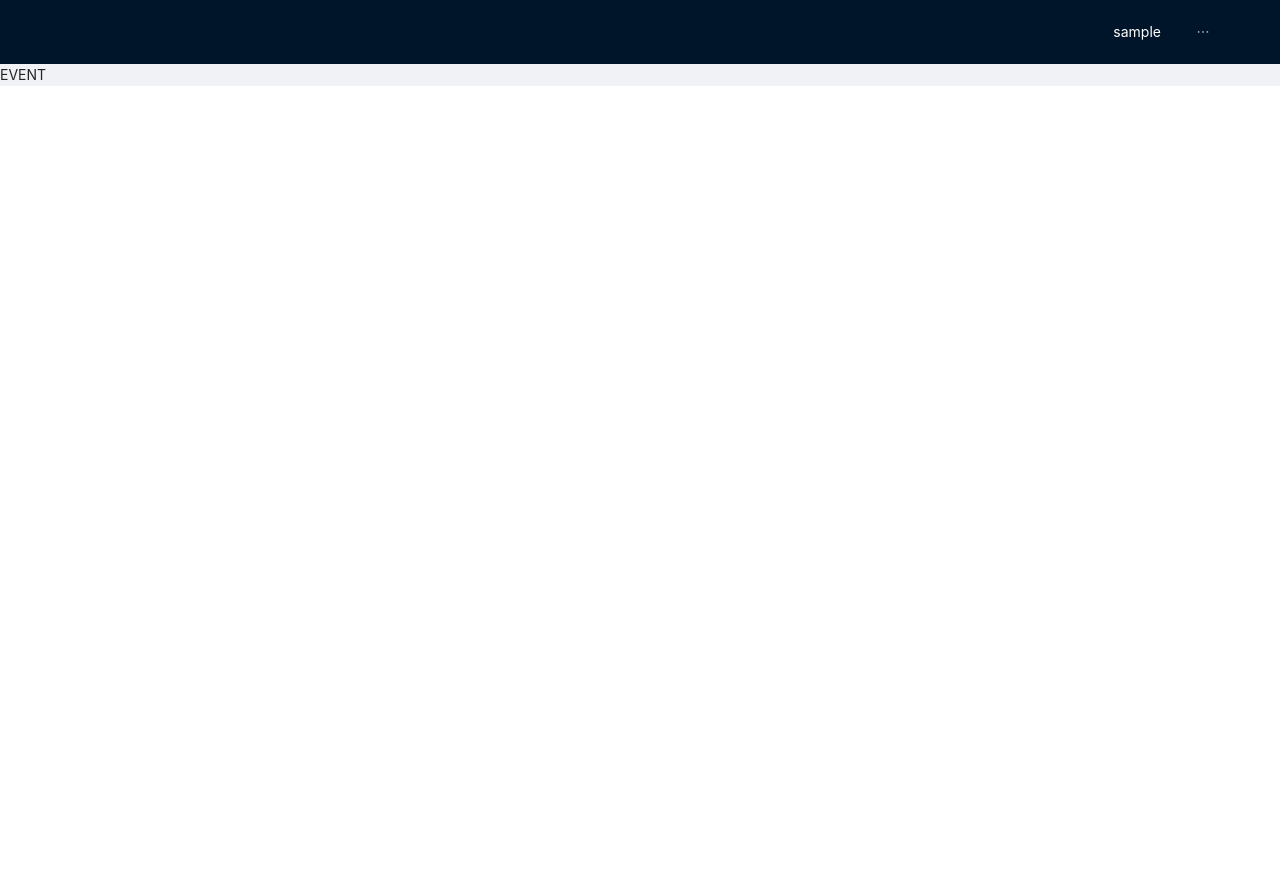
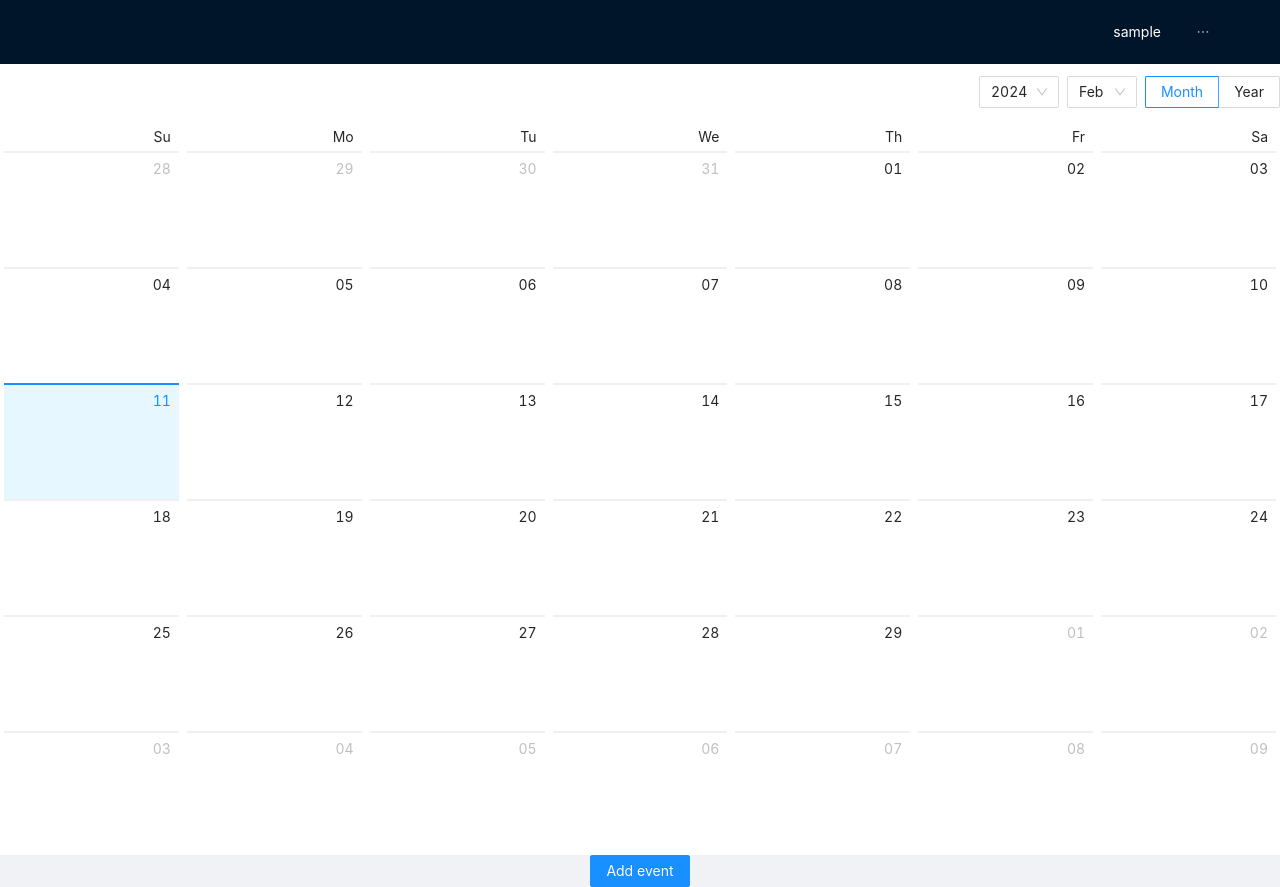
Before and after one commit to nikeedw/antd-react-app, a React (Vite) app: page / in a window 1280 px wide. Before the commit the page ends 800 px from the top, so only its background shows below. Built offline with nearby package versions, Linux system fonts and the light colour scheme; sample sign-in values are in the browser's storage.

Commit message:
Added calendar component & modal window

```diff
--- /dev/null
+++ b/src/components/EventCalendar.tsx
@@ -0,0 +1,15 @@
+import { FC } from 'react'
+import { Calendar } from 'antd'
+import { IEvent } from '../models/IEvent'
+
+interface EventCalendarProps {
+	events: IEvent[];
+}
+
+const EventCalendar: FC<EventCalendarProps> = () => {
+	return (
+		<Calendar />
+	)
+}
+
+export default EventCalendar
--- /dev/null
+++ b/src/models/IEvent.ts
@@ -0,0 +1,6 @@
+export interface IEvent {
+	author: string;
+	guest: string;
+	date: string;
+	description: string;
+}
--- a/src/pages/Event.tsx
+++ b/src/pages/Event.tsx
@@ -1,10 +1,37 @@
-import React, { FC } from 'react'
+import { FC, useState } from 'react'
+import EventCalendar from '../components/EventCalendar'
+import { Row, Layout, Button, Modal } from 'antd'
 
 const Event: FC = () => {
+	const [isModalOpen, setIsModalOpen] = useState(false);
+
+  const showModal = () => {
+    setIsModalOpen(true);
+  };
+
+  const handleCancel = () => {
+    setIsModalOpen(false);
+  };
+
 	return (
-		<div>
-			EVENT
-		</div>
+		<Layout>
+			<EventCalendar events={[]} />
+			<Row justify="center">
+				<Button
+					type="primary"
+					onClick={showModal}
+				>
+					Add event
+				</Button>
+			</Row>
+			<Modal
+				title="Add event"
+				visible={isModalOpen}
+				onCancel={handleCancel}
+				footer={null}
+			>
+      </Modal>
+		</Layout>
 	)
 }
 
```
